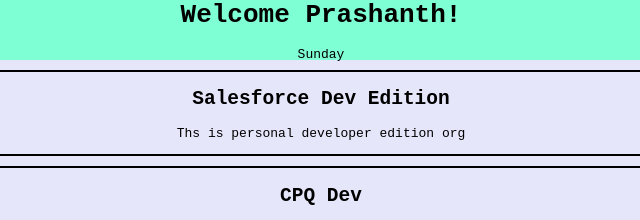
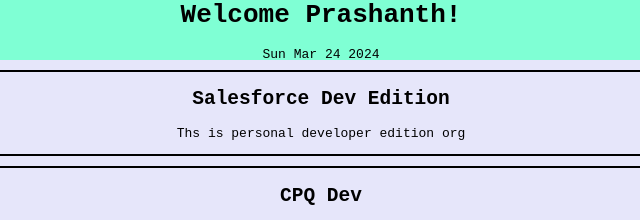
Before and after one commit to dsrprash/one-login, a plain HTML site: page index.html in a window 1280 px wide. Shown: the top 220 px of the page, 319-959 px from the left. Drawn offline with Linux system fonts and the light colour scheme.

Commit message:
added date in header banner

```diff
--- a/index.html
+++ b/index.html
@@ -6,7 +6,7 @@
     <!-- header banner -->
     <div class="heading-banner">
         <h1> Welcome Prashanth!</h1>
-        <p> Sunday</p>
+        <p id="date"> Sunday</p>
     </div>
 
     <!-- links to orgs / actions -->
--- a/scripts/script.js
+++ b/scripts/script.js
@@ -3,6 +3,7 @@
 orgs.set('cpqdev',{name:'CPQ Dev', url:'https://prash-cpq-dev-ed.my.salesforce.com/', desc:'This CPQ pre-installed org'})
 
 function loadFunction(){
+    document.getElementById('date').innerText = new Date().toDateString();
     let cardsDiv = document.getElementById('cards');
 
 
```
